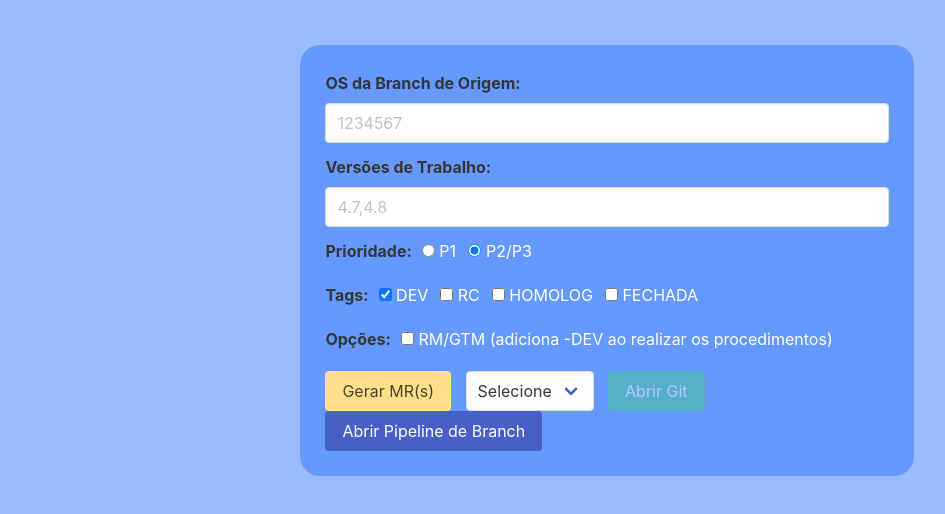
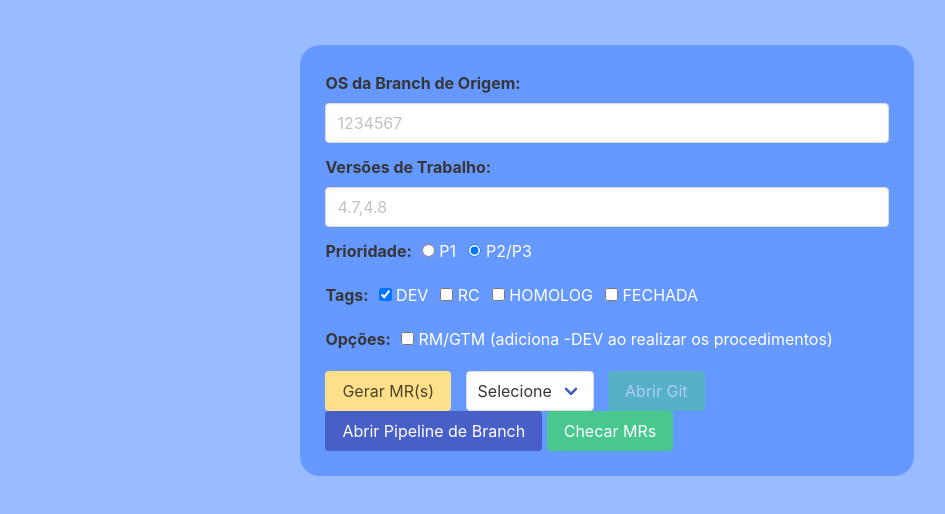
Before and after one commit to ggfto/merge-link, a website: page public/index.html in a window 1280 px wide. Shown: the part 116-630 px from the top of the page, without its empty margins (33-978 px from the left). Drawn offline with nearby package versions, Linux system fonts and the light colour scheme; some packages are replaced by stand-ins of ours; a script that the page names is missing.

Commit message:
add button MR check

```diff
--- a/public/index.html
+++ b/public/index.html
@@ -93,6 +93,7 @@
                     </div>
                     <buton class="button is-success margin-right-10" onclick="abrirGit()" disabled id="git">Abrir Git</buton>
                     <button class="button is-link" onclick="abrirBranch()">Abrir Pipeline de Branch</button>
+                    <button class="button is-success" onclick="openMergeView()">Checar MRs</button>
                 </div>
             </section>
         </div>
--- a/public/main.js
+++ b/public/main.js
@@ -129,6 +129,7 @@ function selChange() {
 
 function abrirGit() {
 	let os = $('#os').val();
+    os = os.replace(" ", "").trim()
 	let selName = "selGitVersion";
     let version = $(`#${selName}`).find(":selected").text();
 	if(version != undefined && version != "Selecione") {
@@ -138,6 +139,12 @@ function abrirGit() {
 	}
 }
 
+function openMergeView() {
+    let os = $('#os').val();
+    os = os.replace(" ", "").trim();
+    windows.open(`https://git.sankhya.com.br/dashboard/merge_requests?scope=all&utf8=✓&state=opened&search=${os}`);
+}
+
 function abrirBranch() {
 	window.open(`https://git.sankhya.com.br/plataforma-w/branch-estavel/pipelines/new`, '_blank');
 }
```
